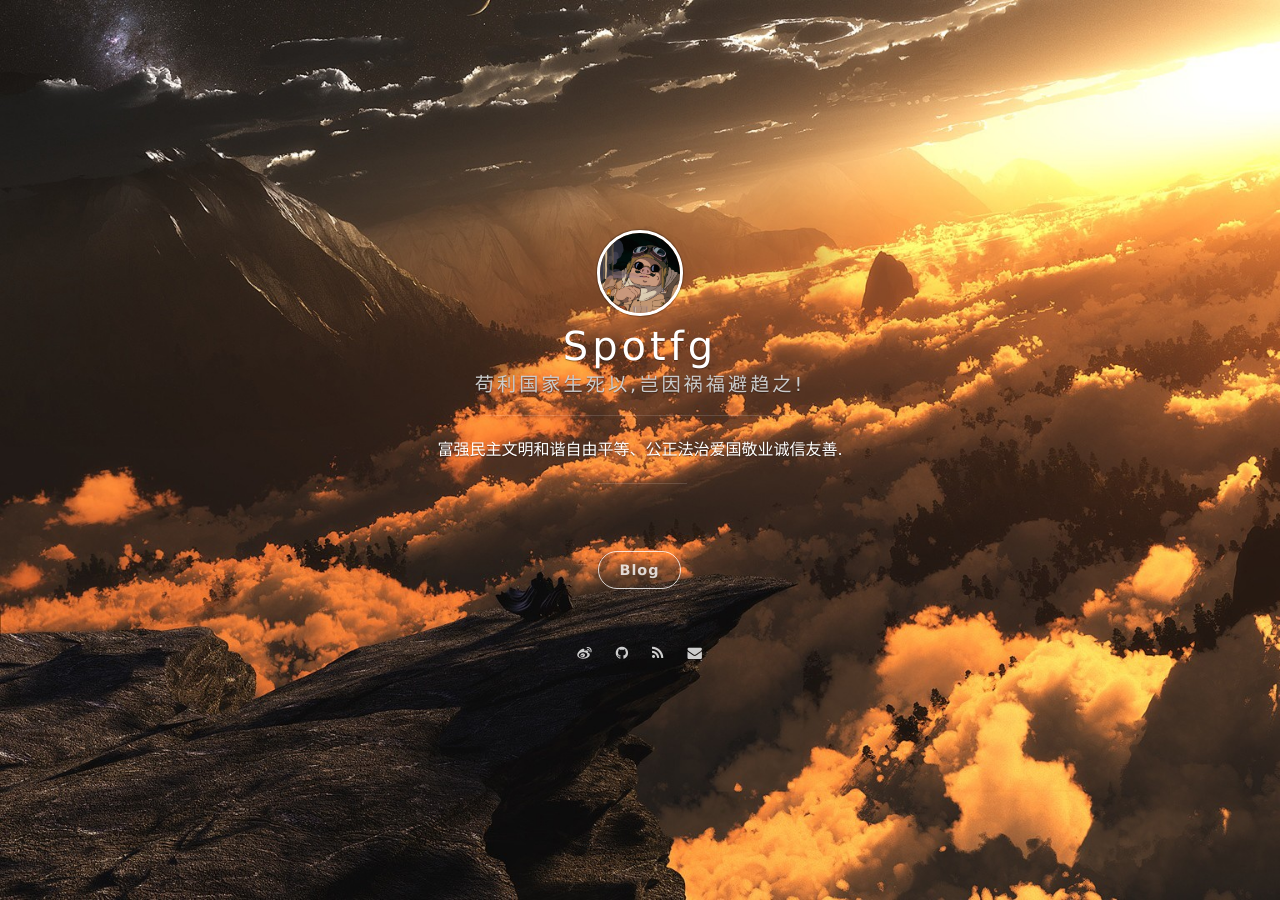
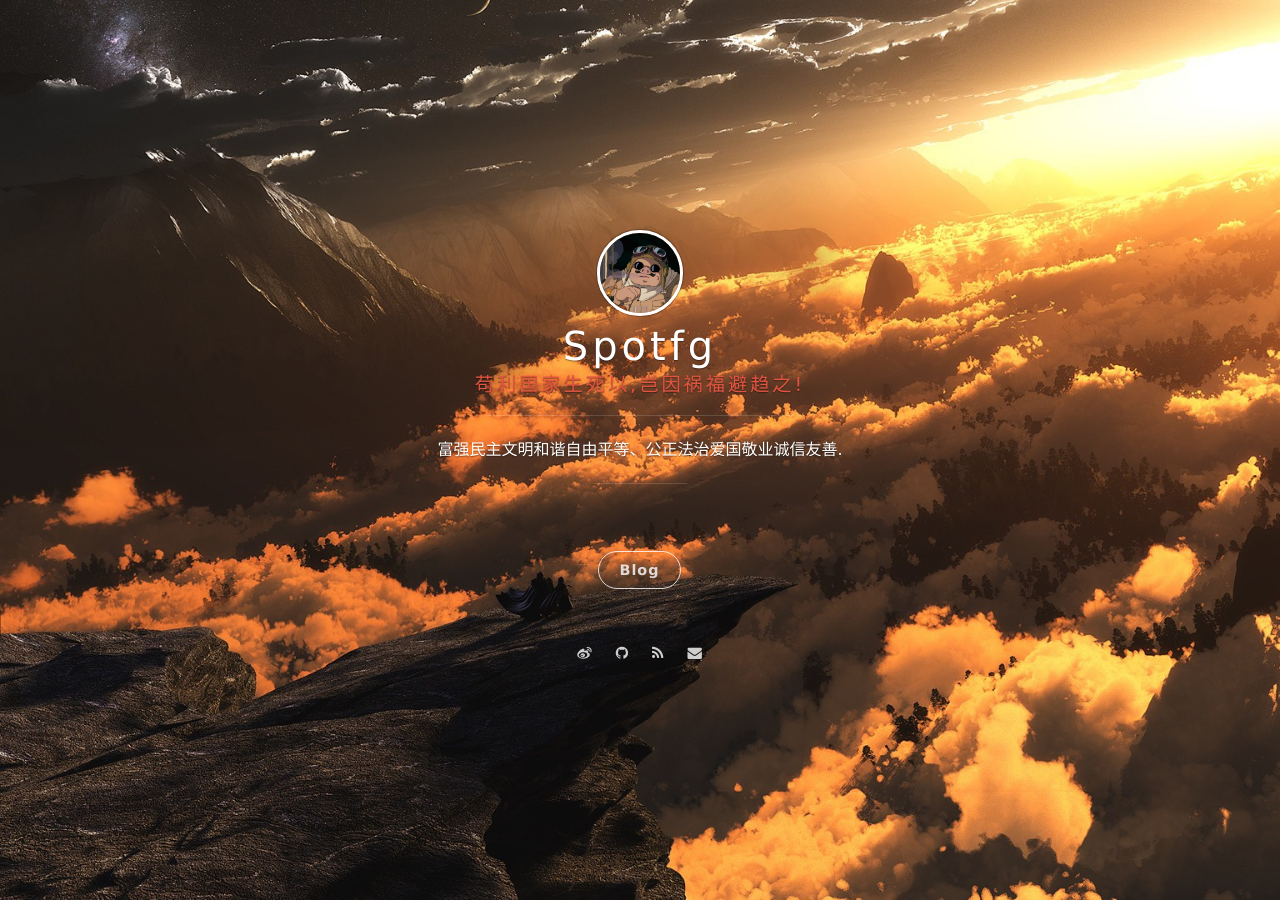
Before and after one commit to 7134g/7134g.github.io, a Jekyll site: the page built from index.html, in a window 1280 px wide. Built offline with Jekyll 4.4.1, drawn with Linux system fonts in a browser that asks for light colours; nearby versions of some CDN libraries; the list of posts is cut into pages by our own code.

Commit message:
修改主页

```diff
--- a/_sass/components/_panels.scss
+++ b/_sass/components/_panels.scss
@@ -25,7 +25,7 @@
   font-size: 1.2em;
   font-weight: lighter;
   letter-spacing: 3px;
-  color: $gray;
+  color: $red;
   -webkit-font-smoothing: antialiased;
 }
 
```
